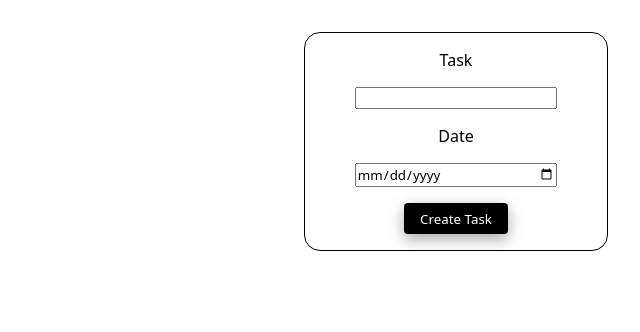
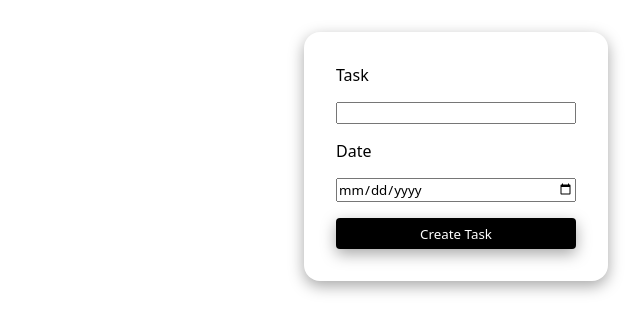
Before and after one commit to mauger1998/todo-desktop-app, a website built with webpack: page dist/index.html in a window 1280 px wide. Both pictures are taken after a click on the button "Add a Task!". Shown: the whole page, without its empty margins (640-1280 px from the left). Built offline with nearby package versions, Linux system fonts and the light colour scheme.

Commit message:
Add some more new style to form

```diff
--- a/src/style.css
+++ b/src/style.css
@@ -29,10 +29,19 @@ form {
     width:25%;
     align-self:flex-start;
     border-radius:1rem;
-    padding:1rem;
+    padding:2rem;
+    box-shadow: rgba(0, 0, 0, 0.35) 0px 5px 15px;
+    border:none;
+    display:flex;
+    flex-direction: column;
+    justify-content: center;
+    align-items: flex-start;
 }
 form > input {
-    width:75%;
+    width:100%;
+}
+form > button {
+    width:100%;
 }
 
 .mainFormBody {
@@ -78,9 +87,3 @@ section {
 #checkbox {
 /* visibility:hidden; */
 }
-form {
-    display:flex;
-    justify-content: center;
-    align-items: center;
-    border:1px solid black;
-}
```
